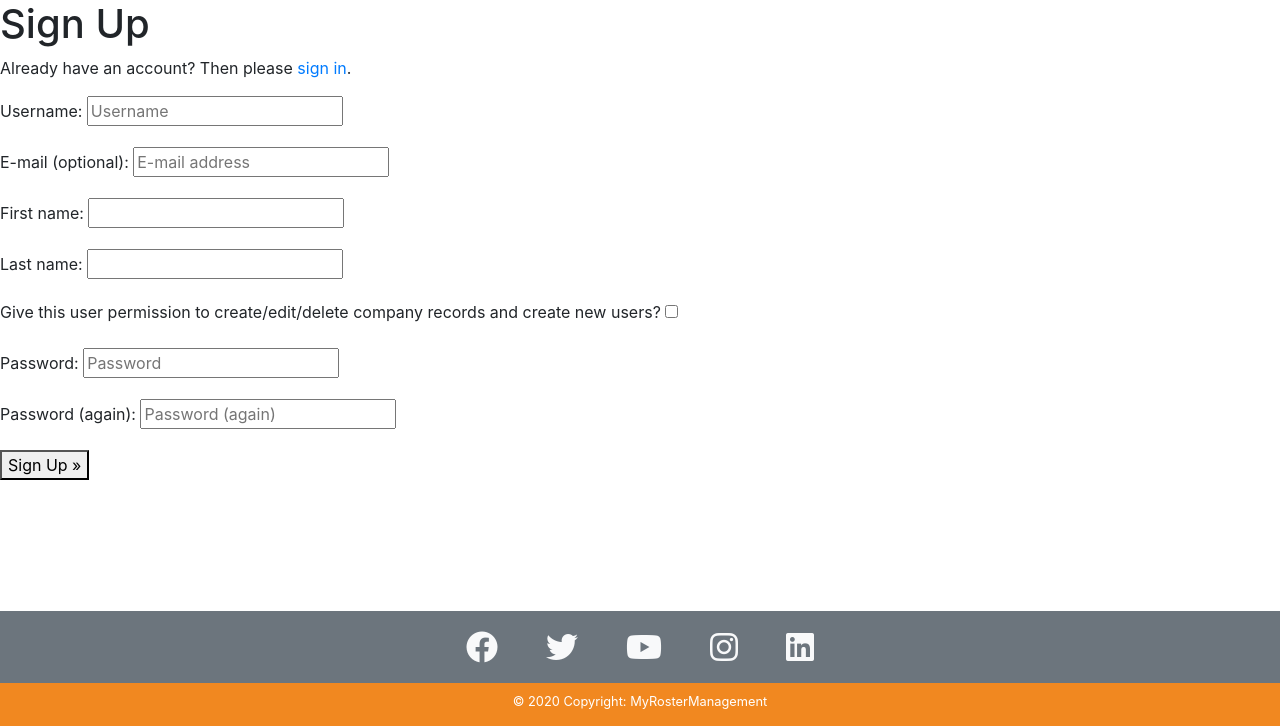
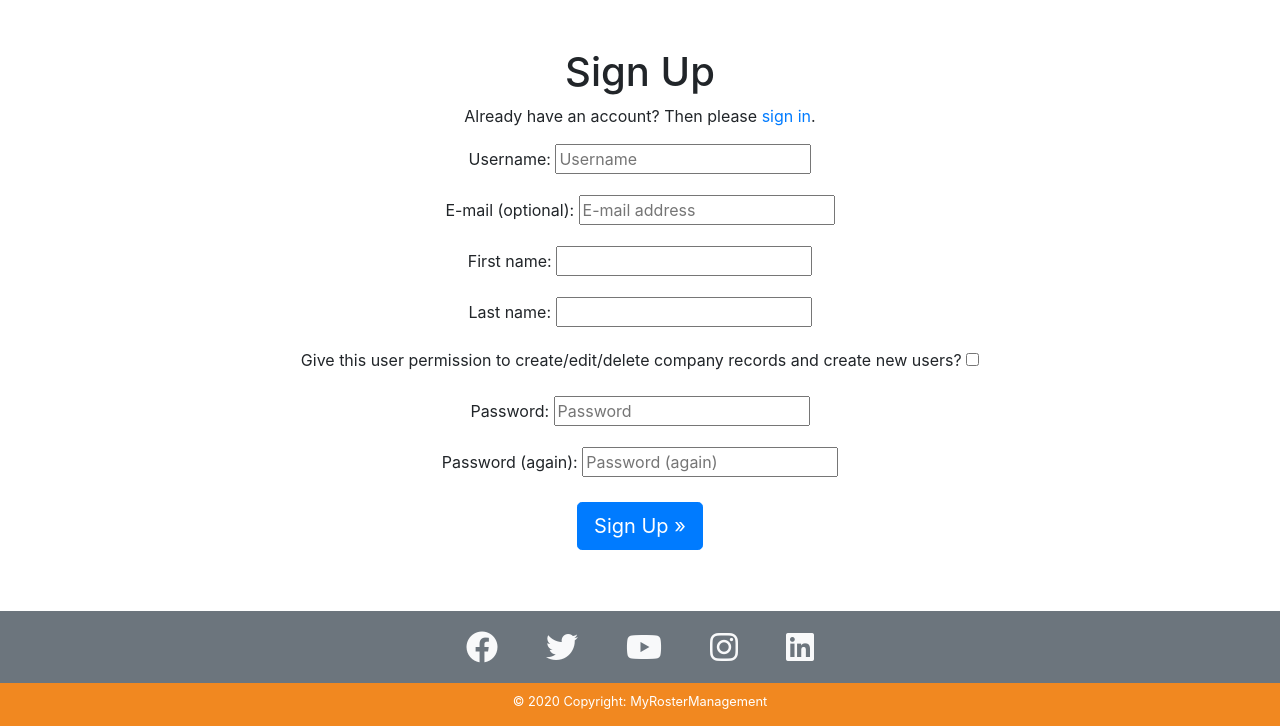
Before and after one commit to ConorG180/my-roster-management, a Django app: page /accounts/signup/ in a window 1280 px wide. Shown: the part 74-800 px from the top of the page. Run offline with Django 3.2, Linux system fonts and the light colour scheme.

Commit message:
Add styling to signup.html with bootstrap

```diff
--- a/templates/account/signup.html
+++ b/templates/account/signup.html
@@ -5,6 +5,9 @@
 {% block head_title %}{% trans "Signup" %}{% endblock %}
 
 {% block content %}
+<div class="container-md container-fluid">
+  <div class="row">
+      <div class="col-xl-8 offset-xl-2 col-lg-10 offset-lg-1 col d-flex flex-column text-center mt-lg-5 mb-3 bg-white rounded">
 <h1>{% trans "Sign Up" %}</h1>
 
 <p>{% blocktrans %}Already have an account? Then please <a href="{{ login_url }}">sign in</a>.{% endblocktrans %}</p>
@@ -15,7 +18,11 @@
   {% if redirect_field_value %}
   <input type="hidden" name="{{ redirect_field_name }}" value="{{ redirect_field_value }}" />
   {% endif %}
-  <button type="submit">{% trans "Sign Up" %} &raquo;</button>
+  <button class="btn btn-primary btn-lg align-center mt-1 mx-auto" type="submit">{% trans "Sign Up" %} &raquo;</button>
 </form>
 
+</div>
+</div>
+</div>
+
 {% endblock %}
```
